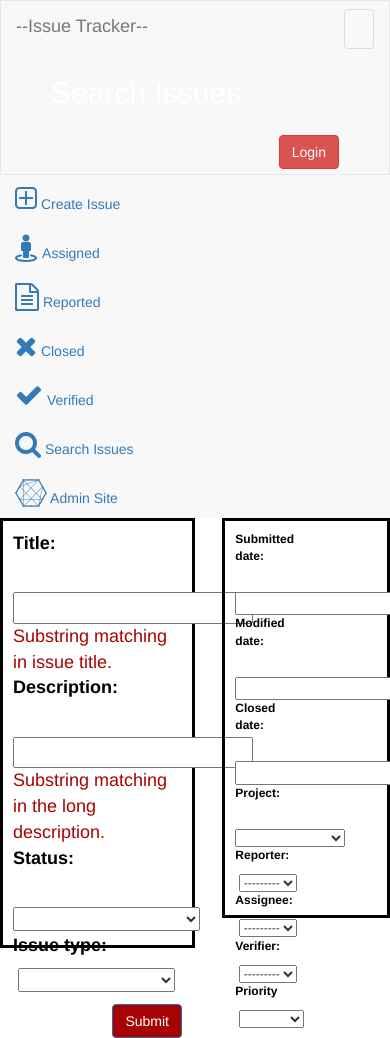
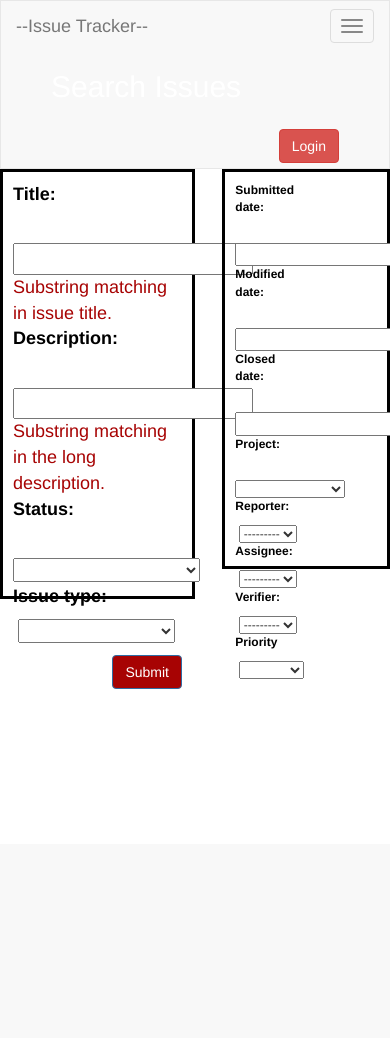
Before and after one commit to mintengxie/Software-Engineering-Project-Management-Tool, a Django app: template group1/issue_tracker/templates/search.html in a window 390 px wide. After the commit the page ends 689 px from the top, so only its background shows below. Run offline with Django 3.2, Linux system fonts and the light colour scheme; the template is opened without the code that fills it: values that come from a table or form of the project are taken from there, others are empty; parts of the project's set-up code (start-up, migrations or seed data) failed here and were passed over; some libraries are stand-ins or nearby versions.

Commit message:
Fix side bar mobile view

```diff
--- a/group1/issue_tracker/templates/base.html
+++ b/group1/issue_tracker/templates/base.html
@@ -33,11 +33,11 @@
     <div id="wrapper">
         <nav class="navbar navbar-default navbar-cls-top " role="navigation" style="margin-bottom: 0">
             <div class="navbar-header">
-                <button type="button" class="navbar-toggle" data-toggle="collapse" data-target=".sidebar-collapse">
+                <button type="button" class="navbar-toggle collapsed" data-toggle="collapse" data-target=".sidebar-collapse" aria-expanded="false" aria-controls="navbar">
                     <span class="sr-only">Toggle navigation</span>
-                    <span class="fa fa-bar"></span>
-                    <span class="fa fa-bar"></span>
-                    <span class="fa fa-bar"></span>
+                    <span class="fa fa-bar icon-bar"></span>
+                    <span class="fa fa-bar icon-bar"></span>
+                    <span class="fa fa-bar icon-bar"></span>
                 </button>
                 <a class="navbar-brand" href="/">--Issue Tracker--</a>
             </div>
@@ -59,7 +59,7 @@ font-size: 16px;">
         </nav>
            <!-- /. NAV TOP  -->
                 <nav class="navbar-default navbar-side" role="navigation">
-            <div class="sidebar-collapse">
+            <div class="sidebar-collapse navbar-collapse collapse" aria-expanded="false">
                 <ul class="nav" id="main-menu">
                     <!-- <li>
                         <a  href="/"><i class="fa fa-dashboard fa-3x"></i> Dashboard</a>
```
